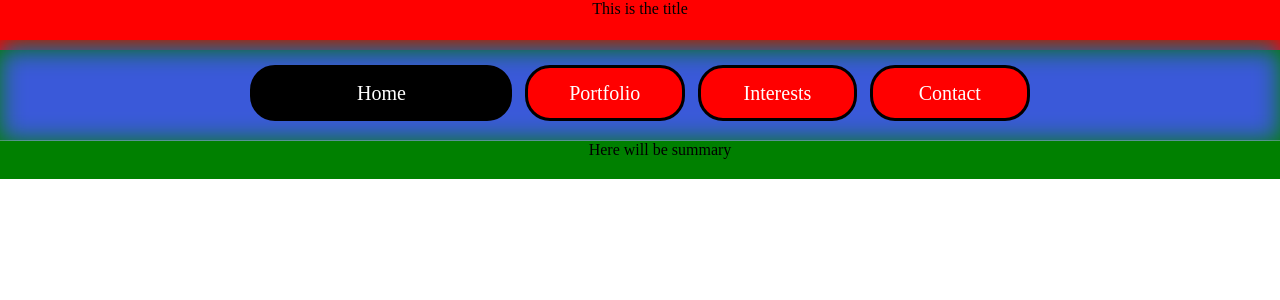
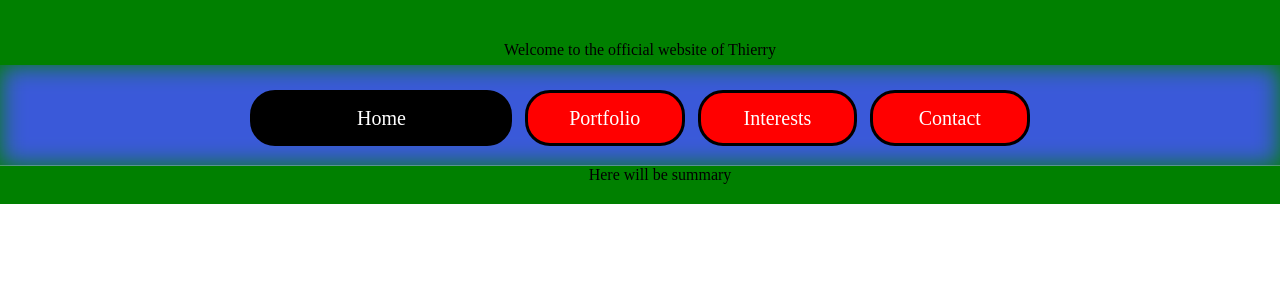
Before and after one commit to JovinMtl/persona-nuxt, a Nuxt app: page /portfolio in a window 1280 px wide. Shown: the top 300 px of the page. Built offline with nearby package versions, Linux system fonts and the light colour scheme.

Commit message:
setting the title dynamically

```diff
--- a/pages/[...selectedOption].vue
+++ b/pages/[...selectedOption].vue
@@ -1,9 +1,9 @@
 <template>
     <div>
-        <div style="background-color: red;
-            width: 100%;height: 50px;display: flex;
-            justify-content: center;
-            margin-bottom: 10px;">This is the title</div>
+        <div style="width: 100%;height: 30px"></div>
+        <div style="width: 100%;height: 40px;display: flex;
+            justify-content: center; align-items: center;
+            margin-bottom: 15px;">{{ title_jove }}</div>
         <me-nu></me-nu>
         <div v-if="choiceMenu==1" style="
             position: relative;
```
